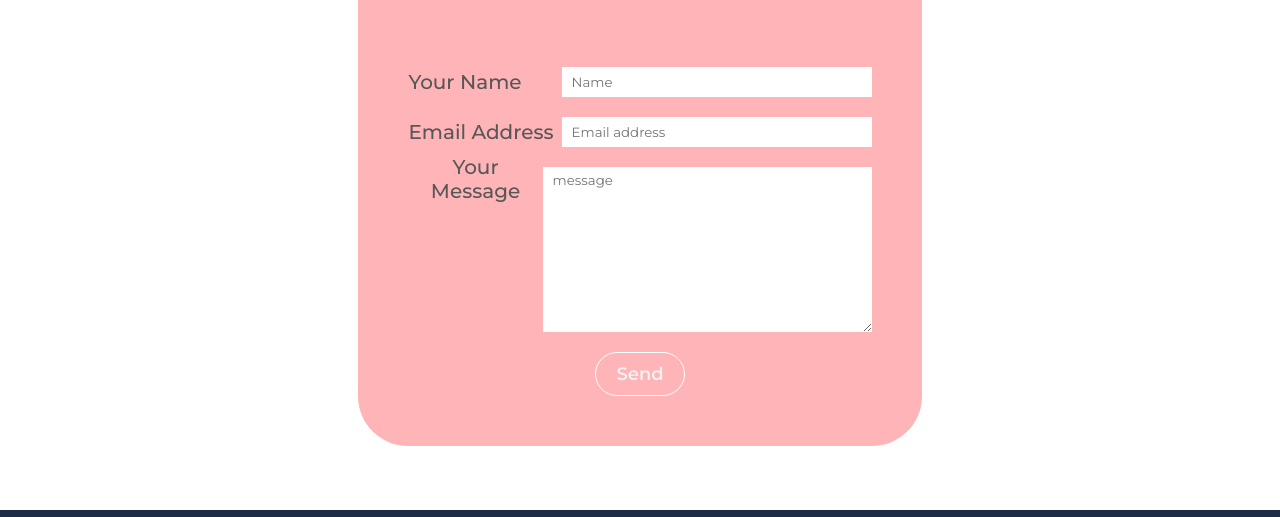
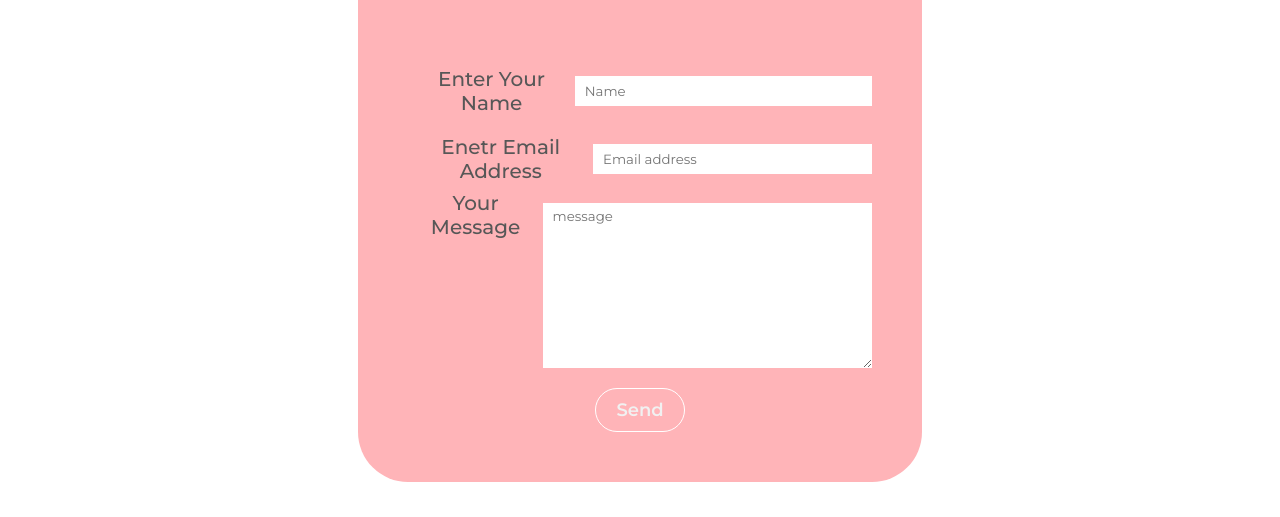
Before and after one commit to TahminaAkterBithy/Resturent-website, a plain HTML site: page index.html in a window 1280 px wide. Shown: the part 3422-3939 px from the top of the page. Drawn offline with Linux system fonts and the light colour scheme; files whose address does not match are found by name.

Commit message:
2nd commit

```diff
--- a/index.html
+++ b/index.html
@@ -212,12 +212,12 @@
         <div class="email-body">
           <form action="">
             <p>
-              <label for="name">Your Name</label>
+              <label for="name">Enter Your Name</label>
               <input type="text" name="name" placeholder="Name" />
             </p>
 
             <p>
-              <label for="email-address">Email Address</label>
+              <label for="email-address">Enetr Email Address</label>
               <input type="text" placeholder="Email address" />
             </p>
 
```
